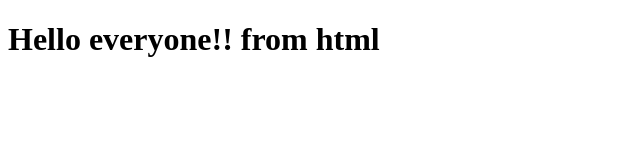
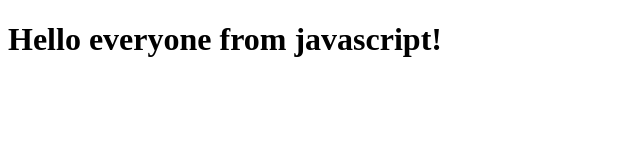
Before and after one commit to SanaAbdulRahman/learn-react-from-basics, a plain HTML site: page index.html in a window 1280 px wide. Shown: the whole page, without its empty margins (0-640 px from the left). Drawn offline with Linux system fonts and the light colour scheme.

Commit message:
creating html element using js

```diff
--- a/index.html
+++ b/index.html
@@ -8,8 +8,16 @@
 </head>
 
 <body>
-    <h1>Hello everyone!! from html</h1>
+    <div id="root">
+    </div>
+    <script>
+        const heading = document.createElement("h1");
+        heading.innerHTML = "Hello everyone from javascript!";
 
+        const root = document.getElementById("root");
+
+        root.appendChild(heading);
+    </script>
 </body>
 
 </html>
```
